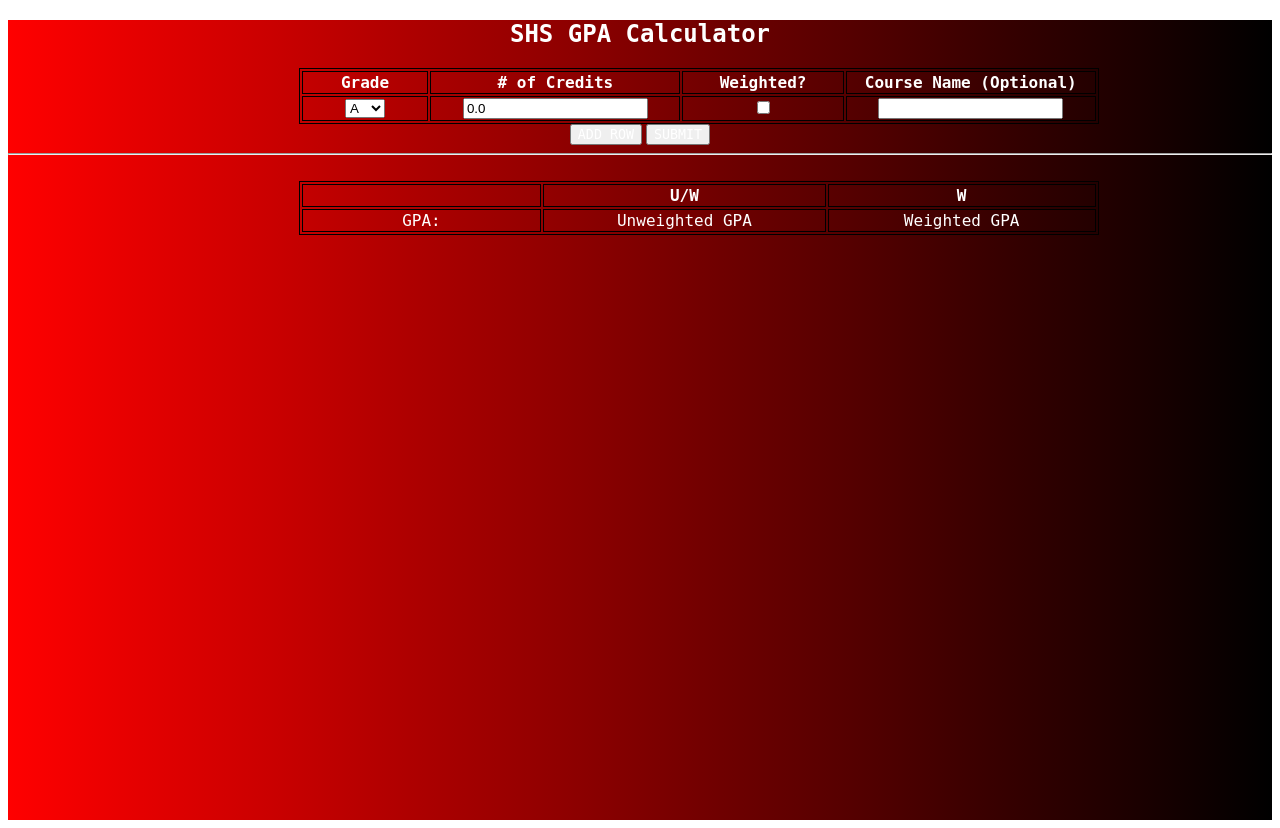
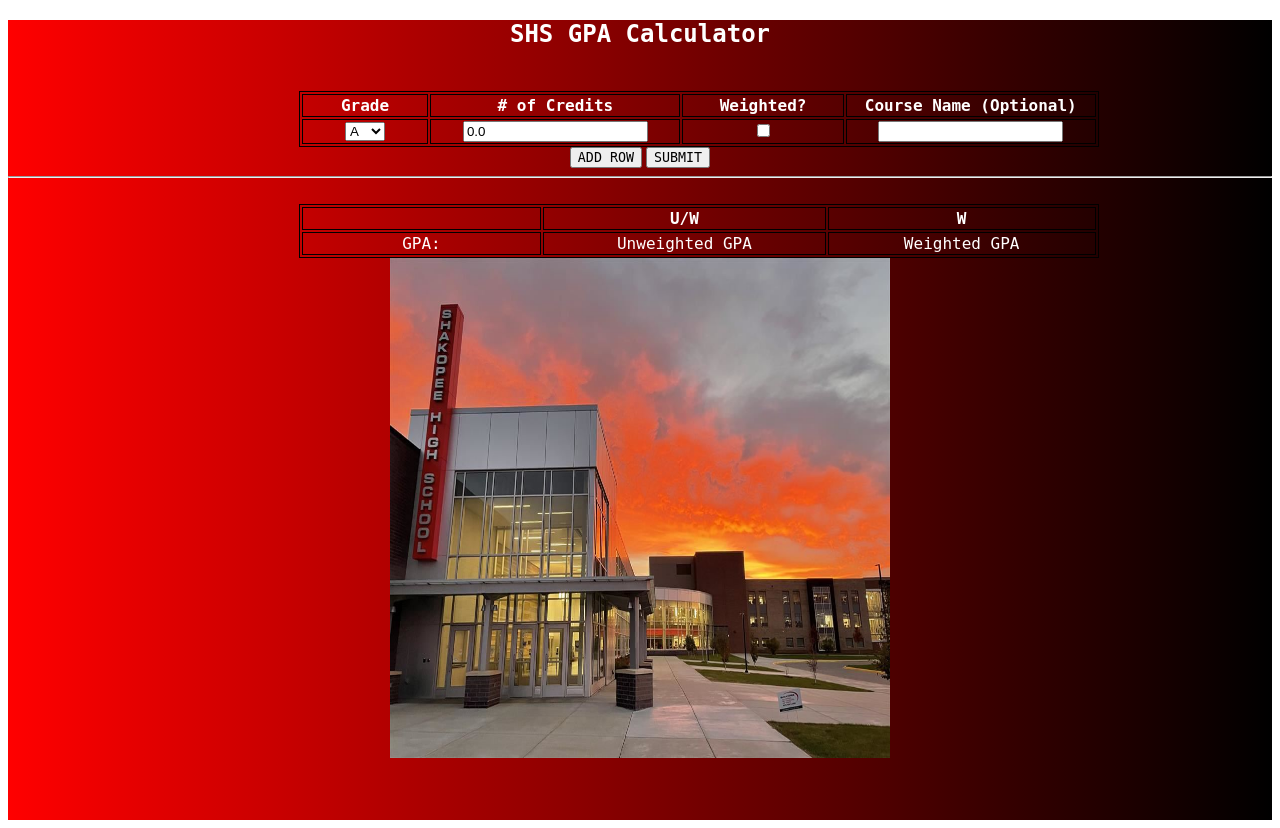
Before and after one commit to TYSHAKO1/TECHINNOVATION1, a PHP site: page /application/web/template_testing.html in a window 1280 px wide. Run offline with PHP 8.4, Linux system fonts and the light colour scheme; some libraries are stand-ins or nearby versions.

Commit message:
CSS mostly done

```diff
--- a/application/web/css/style.css
+++ b/application/web/css/style.css
@@ -25,6 +25,11 @@
   background-color: #FF5D3F;
   color: #ffffff;
 }
+.button {
+  color: black;
+  font-family: "Fantasy", "Chalkduster", monospace;
+}
+
 #grad1 {
   height: 800px;
   background-color: red; /* For browsers that do not support gradients */
--- a/application/web/template_testing.html
+++ b/application/web/template_testing.html
@@ -3,15 +3,17 @@
   <div id="grad1">
 <head>
   <link rel="stylesheet" href="css/style.css">
+  <link rel='shortcut icon' type='image/x-icon' src = 'Saber_Head_JPG.ico' />
 </head>
 <body>
 	<h2 class = "font">SHS GPA Calculator</h2>
 
+<marquee class = "font">Calculate Your GPA!</marquee>
 <!-- <form name="transcript" onsubmit="compileSend()"> -->
 <table id = "gpaform">
   <tbody>
 
-
+<!--Start-->
   <tr id = "head">
     <th class = "font">Grade</th>
     <th class = "font"># of Credits</th>
@@ -41,14 +43,19 @@
 </table>
 
 <!-- </form> -->
-<button class = "font" type="button" name="button" onclick="addRow()">ADD ROW</button>
-<button class = "font" type="submit" form="transcript" onclick="submit()">SUBMIT</button>
+<button class = "button" type="button" name="button" onclick="addRow()">ADD ROW</button>
+<button class = "button" type="submit" form="transcript" onclick="submit()">SUBMIT</button>
 <br><hr><br>
 <table class = "font" ><thead><tr><th></th><th>U/W</th><th>W</th></tr></thead><tbody><tr><td>GPA:</td><td id="uwgpa">Unweighted GPA</td><td id="wgpa">Weighted GPA</td></tr></tbody></table>
 <script src="js/scripts.js"></script>
 <script src="https://code.jquery.com/jquery-3.1.1.min.js"   integrity="sha256-hVVnYaiADRTO2PzUGmuLJr8BLUSjGIZsDYGmIJLv2b8="   crossorigin="anonymous"></script>
 
-
 </body>
 
+<footer>
+<img src="SHS.jpeg" style="width:500px;height:500px;">
+
+
+</footer>
+
 </html>
```
Also changed, not shown: application/web/SHS.jpeg (added), application/web/Saber_Head_JPG.ico (added).
